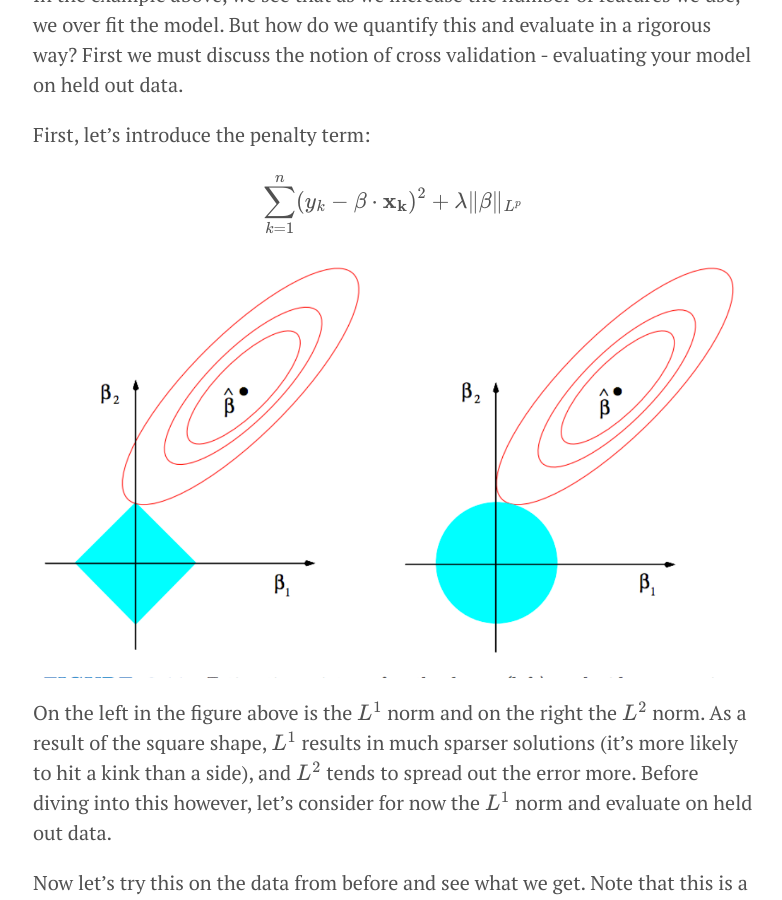
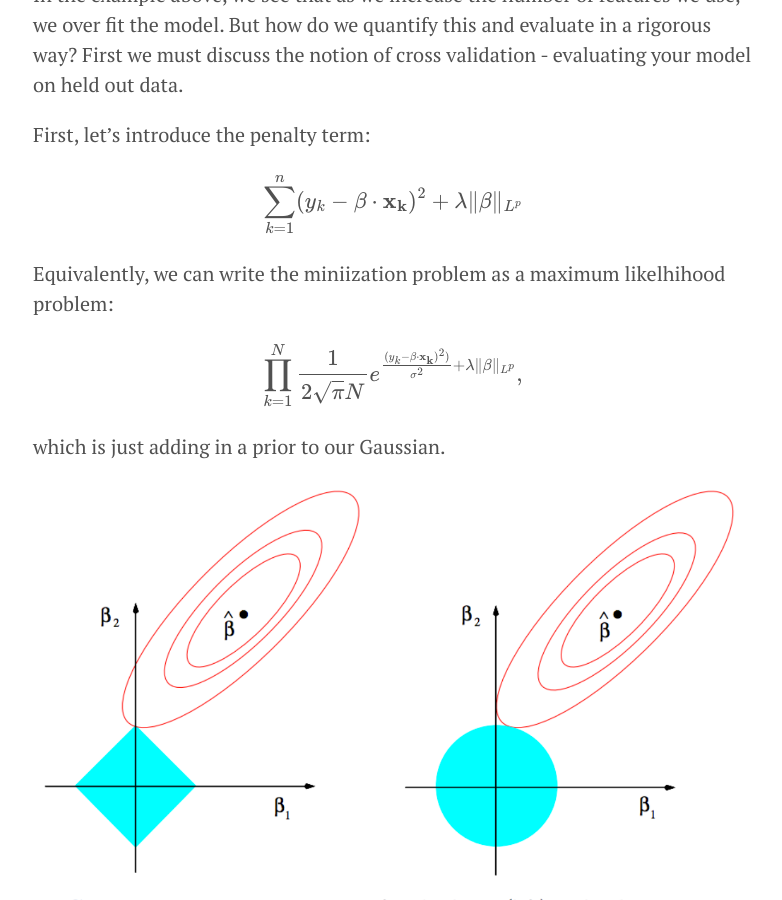
Before and after one commit to doriang102/doriang102.github.io, a Jekyll site: the page built from _posts/2017-10-13-model-selection,-regularization,-and-evaluation.md, in a window 1280 px wide and 900 px high, scrolled down 4680 px. Shown: the whole window, without its empty margins (247-1029 px from the left). Built offline with Jekyll 4.4.1, drawn with Linux system fonts in a browser that asks for light colours; our own code applies the rules of GitHub Pages for plain Markdown files; formulas are drawn with MathJax 3; some of the changed text lies outside the part shown.

Commit message:
Update 2017-10-13-model-selection,-regularization,-and-evaluation.md

```diff
--- a/_posts/2017-10-13-model-selection,-regularization,-and-evaluation.md
+++ b/_posts/2017-10-13-model-selection,-regularization,-and-evaluation.md
@@ -91,6 +91,12 @@ In the example above, we see that as we increase the number of features we use,
 First, let's introduce the penalty term:
 
 $$\sum_{k=1}^n (y_k- \beta \cdot \mathbf{x_k})^2 + \lambda \|\beta\|_{L^p}$$
+
+Equivalently, we can write the miniization problem as a maximum likelhihood problem:
+
+$$ \prod_{k=1}^N \frac{1}{2\sqrt{\pi}N} e^{\frac{(y_k - \beta \cdot \mathbf{x_k})^2)}{\sigma^2} + \lambda \|\beta\|_{L^p}},$$
+
+which is just adding in a prior to our Gaussian.
 
 
  ![](/img/lassovsridge.png?raw=true)
```
Also changed, not shown: other parts of _posts/2017-10-13-model-selection,-regularization,-and-evaluation.md (+1 -1 lines).
